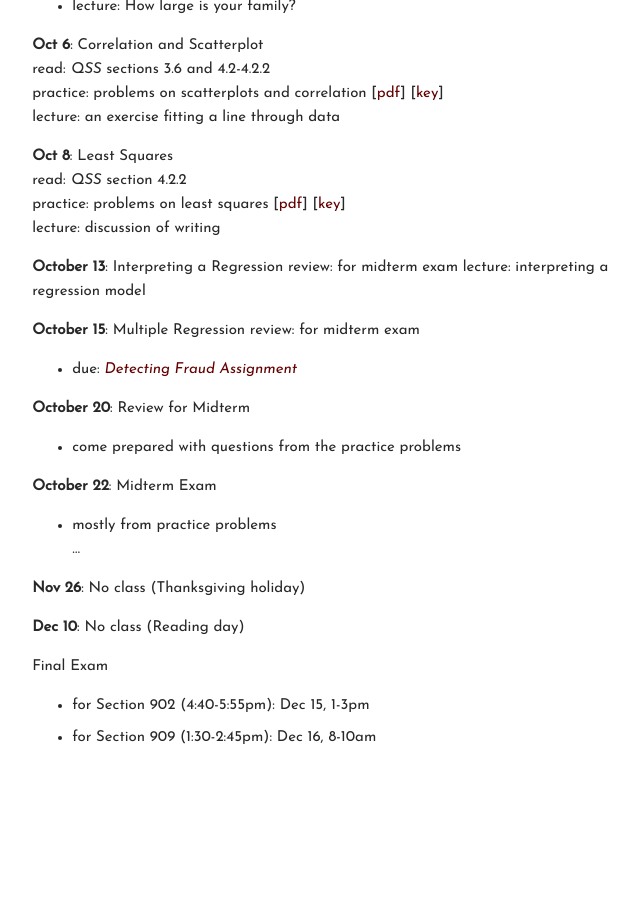
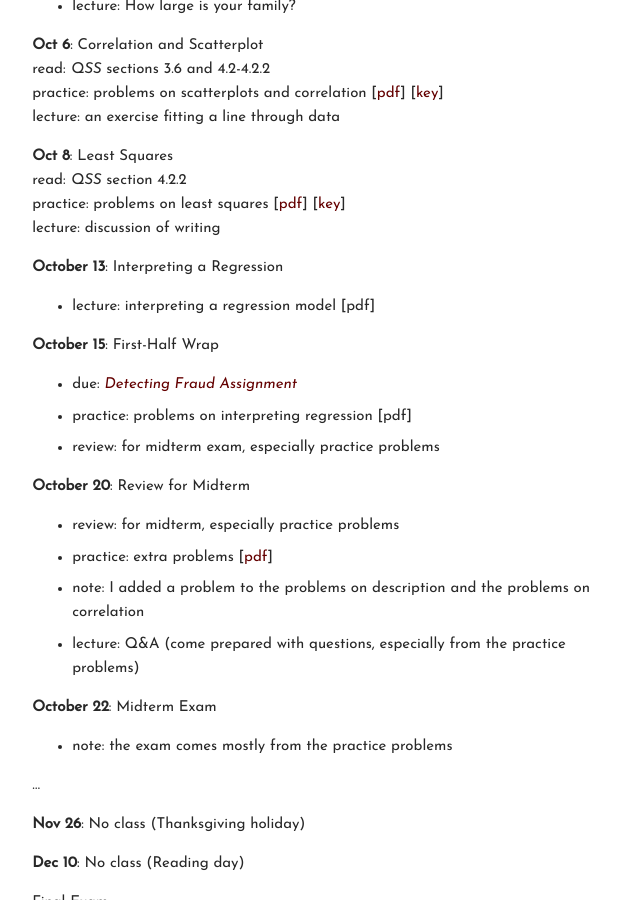
Before and after one commit to carlislerainey/carlislerainey.github.io, a Jekyll site: the page built from teaching/pols-209/index.md, in a window 1280 px wide and 900 px high, scrolled down 2525 px. Shown: the whole window, without its empty margins (430-1070 px from the left). Built offline with Jekyll 4.4.1, drawn with Linux system fonts in a browser that asks for light colours; before the commit the page ends 3290 px from its top, so only the background shows below that.

Commit message:
update schedule

```diff
--- a/teaching/pols-209/index.md
+++ b/teaching/pols-209/index.md
@@ -105,19 +105,22 @@
 lecture: discussion of writing
 
 **October 13**: Interpreting a Regression
-review: for midterm exam
-lecture: interpreting a regression model
+- lecture: interpreting a regression model [pdf]
 
-
-**October 15**: Multiple Regression
-review: for midterm exam
+**October 15**: First-Half Wrap
 - due: [*Detecting Fraud Assignment*](files/wa2.pdf)
+- practice: problems on interpreting regression [pdf]
+- review: for midterm exam, especially practice problems
 
 **October 20**: Review for Midterm
-- come prepared with questions from the practice problems
+- review: for midterm, especially practice problems
+- practice: extra problems [[pdf](files/pp-midterm.pdf)]
+- note: I added a problem to the problems on description and the problems on correlation
+- lecture: Q&A (come prepared with questions, especially from the practice problems)
 
 **October 22**: Midterm Exam
-- mostly from practice problems
+- note: the exam comes mostly from the practice problems
+
 ...
 
 **Nov 26**: No class (Thanksgiving holiday)
```
Also changed, not shown: 1 other file.
